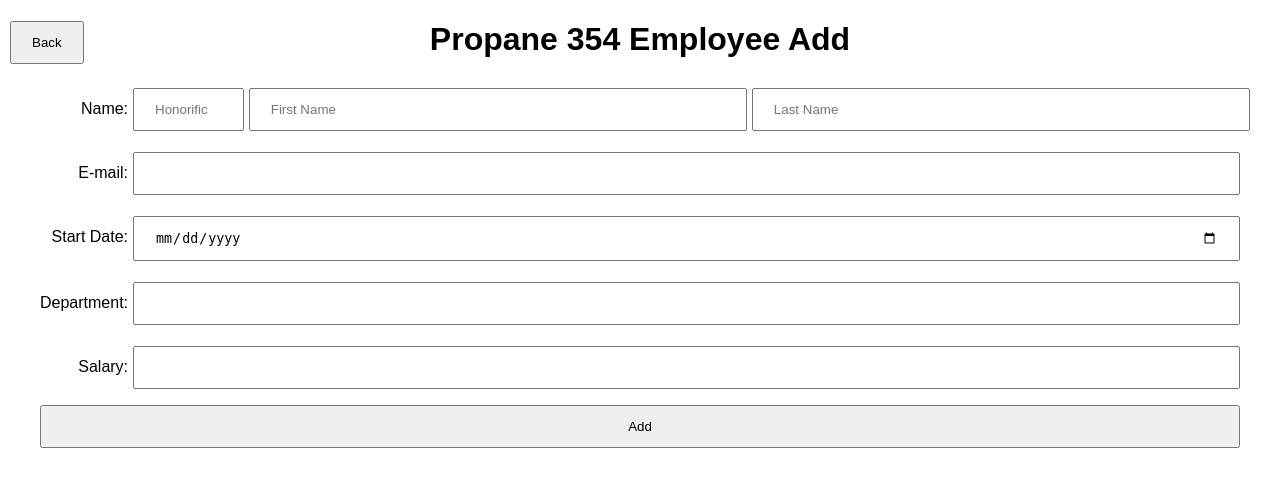
After one commit to BowieGian/Propane-354, a Flask app: page /employee-list/add in a window 1280 px wide. The commit adds this page. Shown: the top 487 px of the page. Run offline with Flask 2, Linux system fonts and the light colour scheme.

Commit message:
Completed all employee front end Cleaned up app.py

```diff
--- a/app.py
+++ b/app.py
@@ -22,13 +22,7 @@ def create_connection(db_file):
 @app.route('/', methods=['GET', 'POST'])
 def index():
     database = 'propane354.db'
-    connection = create_connection(database)
-
-    if (connection):
-        cursor = connection.cursor()
-    else:
-        return "Failed to create database connection."
-
+    cursor = create_connection(database).cursor()
     employees = cursor.execute('SELECT first_name FROM employee').fetchall();
 
     if request.method == 'POST':
@@ -53,6 +47,9 @@ def inventory():
 
 @app.route('/inventory/add', methods=['GET', 'POST'])
 def inventoryAdd():
+    database = 'propane354.db'
+    connection = create_connection(database)
+
     if request.method == 'POST':
         size = request.form['size']
         manufacturer = request.form['manufacturer']
@@ -86,12 +83,9 @@ def inventoryList():
     else:
         return render_template('inventory-list.html', tables=[item_counts.to_html(classes='data', index=False)], titles=item_counts.columns.values)
 
-@app.route('/work-order', methods=['GET', 'POST'])
+@app.route('/work-order')
 def workOrder():
-    if request.method == 'POST':
-        return 'Post'
-    else:
-        return render_template('work-order.html')
+    return render_template('work-order.html')
 
 @app.route('/work-order/create', methods=['GET', 'POST'])
 def workOrderCreate():
@@ -100,15 +94,10 @@ def workOrderCreate():
     else:
         return render_template('work-order-create.html')
 
-@app.route('/work-order/list', methods=['GET', 'POST'])
+@app.route('/work-order/list')
 def workOrderList():
     database = 'propane354.db'
     connection = create_connection(database)
-
-    if (connection):
-        cursor = connection.cursor()
-    else:
-        return "Failed to create database connection."
 
     test_sql = f'''
         SELECT *
@@ -117,46 +106,70 @@ def workOrderList():
 
     df = pd.read_sql(test_sql, connection)
 
-    if request.method == 'POST':
-        return render_template('work-order-list.html', tables=[df.to_html(classes='data', index=False)], titles=df.columns.values)
-    else:
-        return render_template('work-order-list.html', tables=[df.to_html(classes='data', index=False)], titles=df.columns.values)
+    return render_template('work-order-list.html', tables=[df.to_html(classes='data', index=False)], titles=df.columns.values)
 
-    '''
-    if request.method == 'POST':
-        return 'Post'
-    else:
-        workOrders = cursor.execute('SELECT * FROM WorkOrder').fetchall()
-        return render_template('work-order-list.html', workOrders=workOrders)
+@app.route('/employee-list')
+def employeeList():
+    database = 'propane354.db'
+    connection = create_connection(database)
+
+    test_sql = f'''
+        SELECT *
+        FROM employee
     '''
 
-@app.route('/employee-list', methods=['GET', 'POST'])
-def employeeList():
+    df = pd.read_sql(test_sql, connection)
+
+    return render_template('employee-list.html', tables=[df.to_html(classes='data', index=False)], titles=df.columns.values)
+
+@app.route('/employee-list/add', methods=['GET', 'POST'])
+def employeeAdd():
+    database = 'propane354.db'
+    connection = create_connection(database)
+
     if request.method == 'POST':
-        return 'Post'
+        honorific = request.form['honorific']
+        first_name = request.form['first_name']
+        last_name = request.form['last_name']
+        email = request.form['email']
+        start_date = request.form['start_date']
+        department = request.form['department']
+        salary = request.form['salary']
+
+        # add employee ------------------
+
+        return redirect(url_for('empolyeeList'))
     else:
-        return render_template('employee-list.html')
+        return render_template('employee-add.html')
 
-@app.route('/customers', methods=['GET', 'POST'])
+@app.route('/employee-qualification-add', methods=['GET', 'POST'])
+def employeeQualificationAdd():
+    database = 'propane354.db'
+    connection = create_connection(database)
+    cursor = connection.cursor()
+    employees = cursor.execute('SELECT first_name FROM employee').fetchall();
+
+    if request.method == 'POST':
+        first_name = request.form['first_name']
+        qualification = request.form['qualification']
+
+        # add qualification ----------------------
+
+        return redirect(url_for('employeeList'))
+    else:
+        return render_template('employee-qualification-add.html', employees=employees)
+
+@app.route('/customers')
 def customers():
-    if request.method == 'POST':
-        return 'Post'
-    else:
-        return render_template('customers.html')
+    return render_template('customers.html')
 
-@app.route('/vehicles', methods=['GET', 'POST'])
+@app.route('/vehicles')
 def vehicles():
-    if request.method == 'POST':
-        return 'Post'
-    else:
-        return render_template('vehicles.html')
+    return render_template('vehicles.html')
 
-@app.route('/calendar', methods=['GET', 'POST'])
+@app.route('/calendar')
 def calendar():
-    if request.method == 'POST':
-        return 'Post'
-    else:
-        return render_template('calendar.html')
+    return render_template('calendar.html')
 
 if __name__ == "__main__":
     app.run(debug=True)
--- a/static/css/main.css
+++ b/static/css/main.css
@@ -39,6 +39,12 @@ body, html {
     box-sizing: border-box;
 }
 
+.grid-name {
+    display: grid;
+    grid-template-columns: 10% 45% 45%;
+    grid-gap: 5px;
+}
+
 .data {
     margin-left: auto;
     margin-right: auto;
--- /dev/null
+++ b/templates/employee-add.html
@@ -0,0 +1,32 @@
+{% extends 'base.html' %}
+
+{% block head %}
+<title>Propane 354 Employee Add</title>
+{% endblock %}
+
+{% block body %}
+<div class="content">
+    <form method='GET' action="/employee-list"><button class="back">Back</button></form>
+    <h1 style="text-align: center">Propane 354 Employee Add</h1>
+
+    <form action="/employee/add" method="POST" style="text-align: center">
+        <div class="grid">
+            <label for="Honorific">Name:</label>
+            <div class="grid-name">
+                <input type="text" name="honorific" id="honorific" placeholder="Honorific">
+                <input type="text" name="first_name" id="first_name" placeholder="First Name">
+                <input type="text" name="last_name" id="last_name" placeholder="Last Name">
+            </div>
+            <label for="email">E-mail:</label>
+            <input type="email" name="email" id="email">
+            <label for="start_date">Start Date:</label>
+            <input type="date" name="start_date" id="start_date">
+            <label for="department">Department:</label>
+            <input type="text" name="department" id="department">
+            <label for="salary">Salary:</label>
+            <input type="number" name="salary" id="salary">
+        </div>
+    </form>
+    <input type="submit" value="Add" class="button">
+</div>
+{% endblock %}
```
Also changed, not shown: templates/employee-list.html (+10 -0 lines), templates/employee-qualification-add.html (added, +27 -0 lines).
